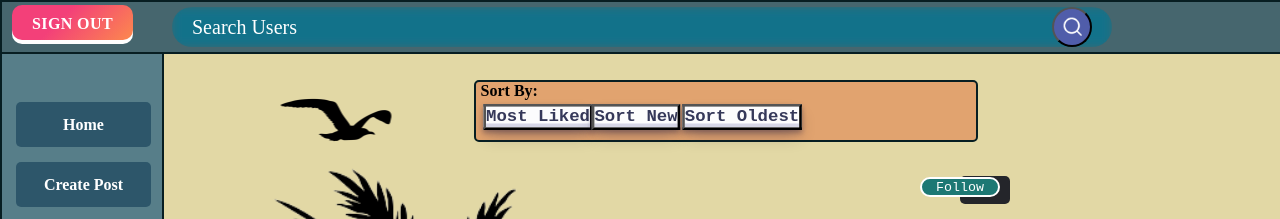
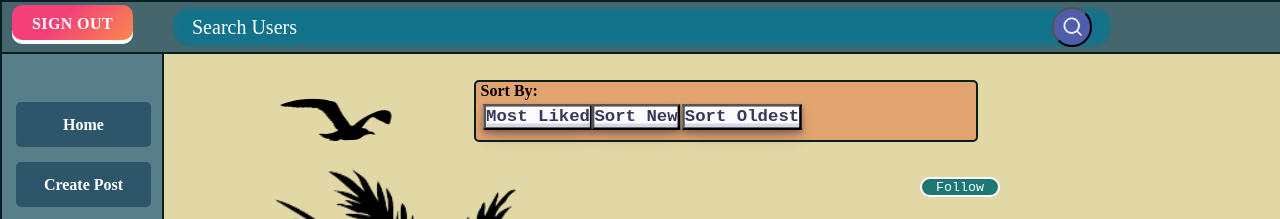
Before and after one commit to daceCS/ReFrame, a website: page public/views/user.html in a window 1280 px wide. Shown: the top 219 px of the page. Drawn offline with nearby package versions, Linux system fonts and the light colour scheme; no server answers.

Commit message:
Update user.css

```diff
--- a/public/css/user.css
+++ b/public/css/user.css
@@ -527,7 +527,7 @@ left: 60%;
 }
 #user-options {
     z-index: 2;
-    background-color: #24252A;
+    background-color: transparent;
     width: 50px;
     height: 28px;
     margin-left: auto;
```
